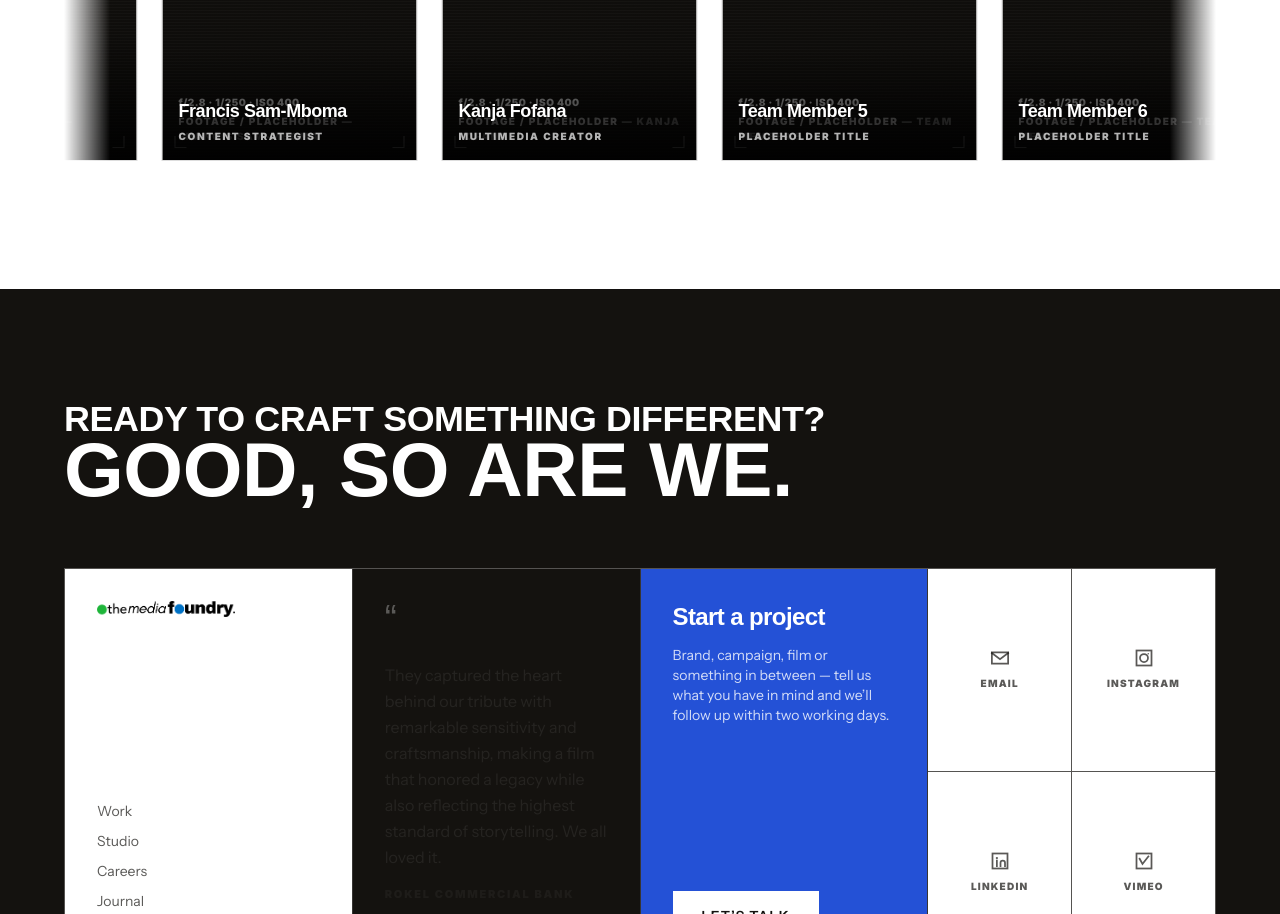
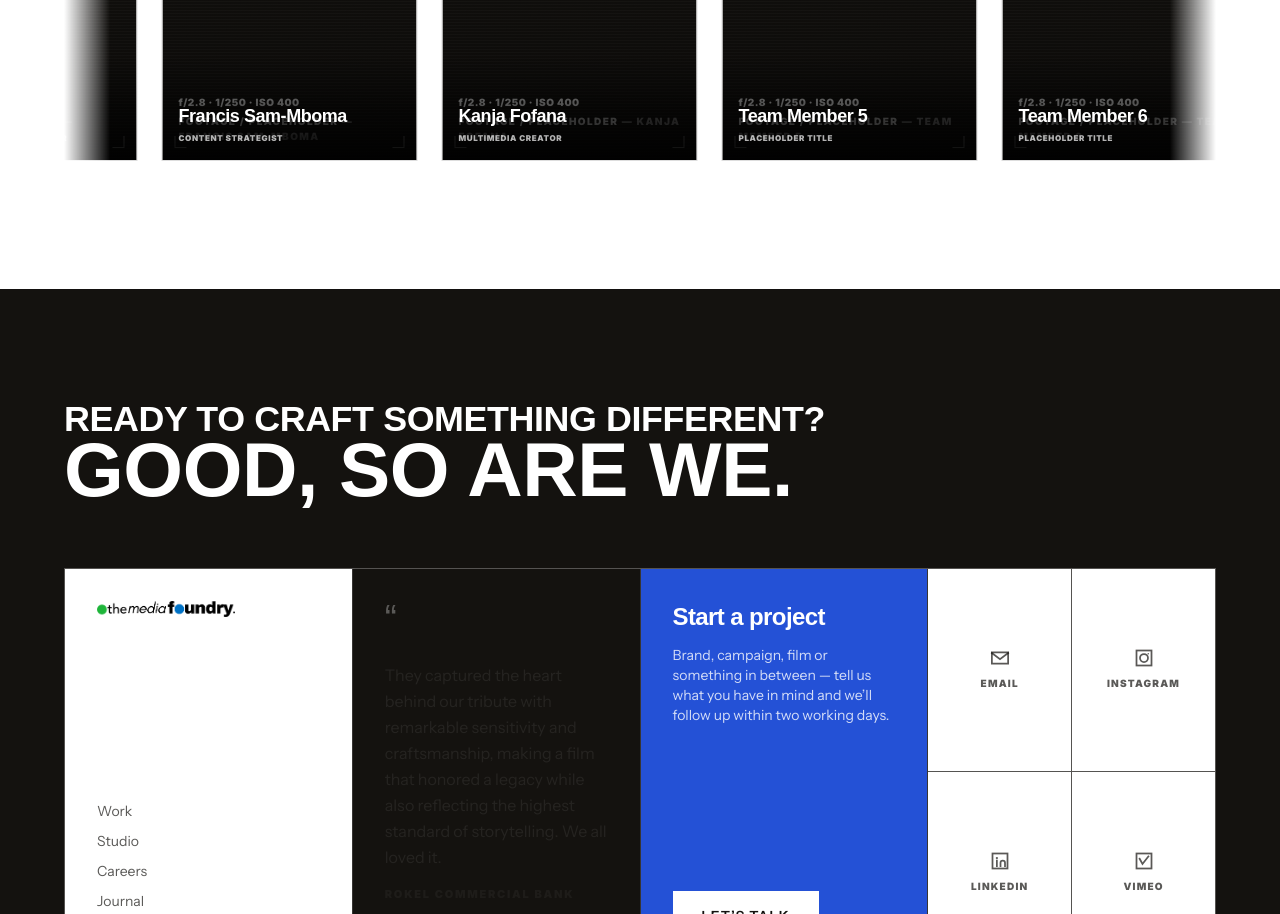
Before and after one commit to kensawawe/mediafoundrysl, a Next.js app: page /about in a window 1280 px wide. Shown: the part 2580-3494 px from the top of the page. Built offline with nearby package versions, Linux system fonts and the light colour scheme; a web font is replaced by a local one.

Commit message:
Shrink and tighten the Team card role text
text-[10px] -> text-[8px], tracking-[0.16em] -> tracking-[0.08em],
mt-1 -> mt-0.5 so the role sits closer under the name instead of
reading as its own separate line.

```diff
--- a/components/about/Team.tsx
+++ b/components/about/Team.tsx
@@ -45,7 +45,7 @@ export function Team() {
                       rather than competing with it. */}
                   <div className="pointer-events-none absolute inset-x-0 bottom-0 bg-gradient-to-t from-black/90 via-black/50 to-transparent px-4 pb-4 pt-12">
                     <h3 className="font-display text-lg font-bold tracking-tight text-white">{member.name}</h3>
-                    <p className="mt-1 font-mono text-[10px] uppercase tracking-[0.16em] text-white/70">
+                    <p className="mt-0.5 font-mono text-[8px] uppercase tracking-[0.08em] text-white/70">
                       {member.role}
                     </p>
                   </div>
```
